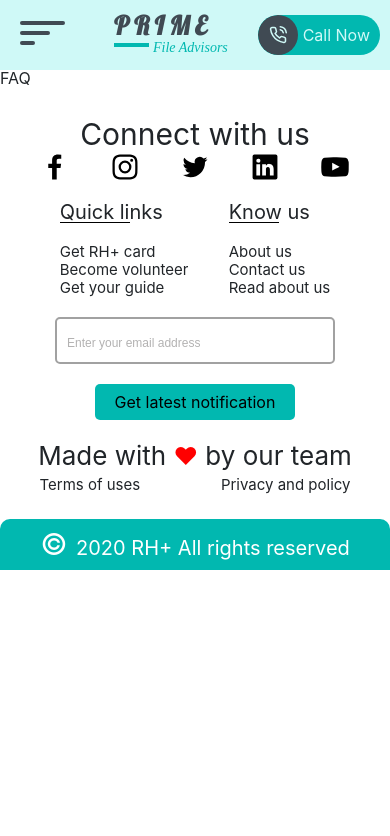
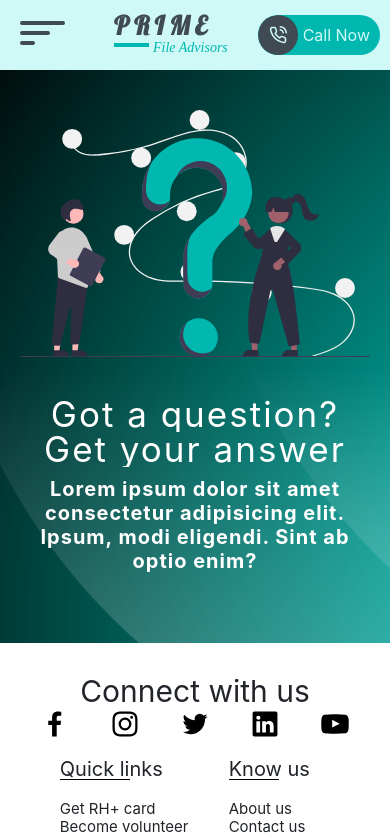
Before and after one commit to abhinavdawar/primefileadvisors, a React (Create React App) app: page /faq in a window 390 px wide. Shown: the top 836 px of the page. Built offline with nearby package versions, Linux system fonts and the light colour scheme; a web font is replaced by a local one.

Commit message:
added landing section of FAQ page

```diff
--- a/src/App.css
+++ b/src/App.css
@@ -541,6 +541,59 @@ textarea:focus {
 	background-color: #184a6a;
 }
 
+.faq-container {
+	height: 100%;
+	width: 100%;
+	background-image: url('./assets/faqBackground.png');
+	background-attachment: fixed;
+	background-size: center;
+	background-position: cover;
+}
+.faq-container .faq-landing {
+	height: 100%;
+	width: 100vw;
+	color: var(--black-color);
+	/* background-color: var(--primary-color); */
+	display: flex;
+	align-items: center;
+	justify-content: space-around;
+	padding: 40px 20px;
+}
+.faq-landing .faq-text {
+	text-align: left;
+	color: #fff;
+	padding: 20px 20px;
+}
+.faq-text h1 {
+	font-size: 36px;
+	font-weight: 400;
+}
+.faq-text p {
+	font-size: 20px;
+	font-weight: 700;
+	letter-spacing: 2px;
+}
+
+.faq-image img {
+	height: 400px;
+	width: 400px;
+}
+
+.faq-info .faq-image,
+.faq-info .faq-text {
+	width: 50%;
+	text-align: center;
+}
+.faq-image img {
+	height: 100%;
+	width: 100%;
+}
+
+.faq-text p {
+	margin: 10px 0;
+	letter-spacing: 1px;
+}
+
 .footer-container {
 	display: flex;
 	flex-direction: column;
@@ -938,6 +991,46 @@ textarea:focus {
 		max-width: 100%;
 		letter-spacing: 1;
 	}
+	.about-container .about-landing {
+		flex-direction: column-reverse;
+		justify-content: center;
+	}
+	.about-landing .about-text {
+		text-align: center;
+		margin-top: 20px;
+		max-width: 90vw;
+	}
+	.about-text p {
+		letter-spacing: 1px;
+	}
+	.faq-container .faq-landing {
+		flex-direction: column-reverse;
+		justify-content: center;
+	}
+	.faq-landing .faq-text {
+		text-align: center;
+		margin-top: 20px;
+		max-width: 90vw;
+	}
+	.faq-text h1 {
+		font-size: 35px;
+		letter-spacing: 2px;
+	}
+
+	.faq-info .faq-image,
+	.faq-info .faq-text {
+		width: 100%;
+		text-align: center;
+	}
+	.faq-image img {
+		height: 100%;
+		width: 100%;
+	}
+
+	.faq-text p {
+		margin: 10px 0;
+		letter-spacing: 1px;
+	}
 }
 
 @media screen and (max-width: 540px) {
--- a/src/pages/FAQ.js
+++ b/src/pages/FAQ.js
@@ -1,7 +1,24 @@
 import React from 'react';
+import FAQImage from '../assets/faqImage.svg';
 
 const FAQ = () => {
-	return <div>FAQ</div>;
+	return (
+		<div className='faq-container'>
+			<div className='faq-landing'>
+				<div className='faq-text'>
+					<h1>Got a question?</h1>
+					<h1>Get your answer</h1>
+					<p>
+						Lorem ipsum dolor sit amet consectetur adipisicing elit. Ipsum, modi
+						eligendi. Sint ab optio enim?
+					</p>
+				</div>
+				<div className='faq-image'>
+					<img src={FAQImage} alt='' />
+				</div>
+			</div>
+		</div>
+	);
 };
 
 export default FAQ;
```
Also changed, not shown: src/assets/faqBackground.png (added), src/assets/faqImage.svg (added).
